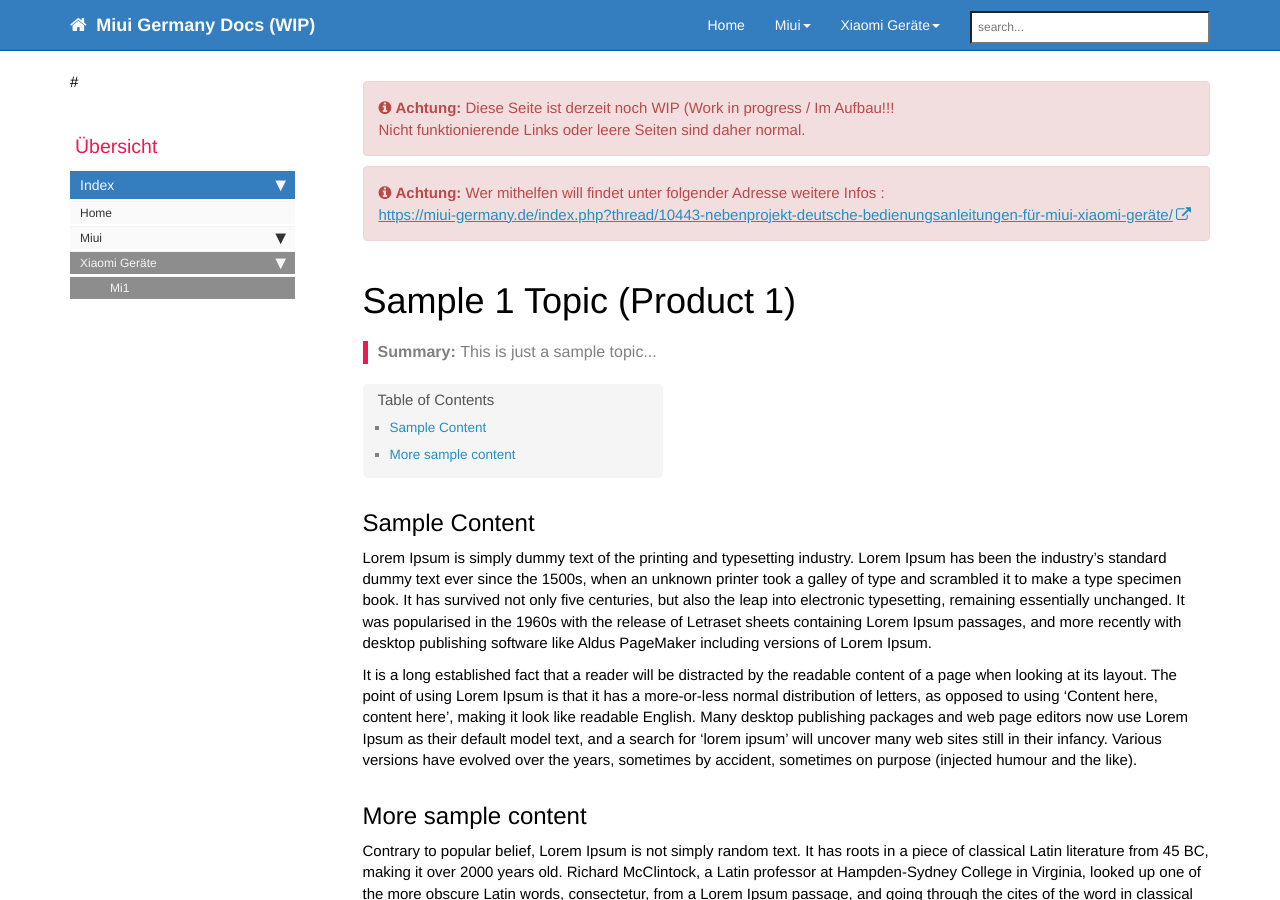
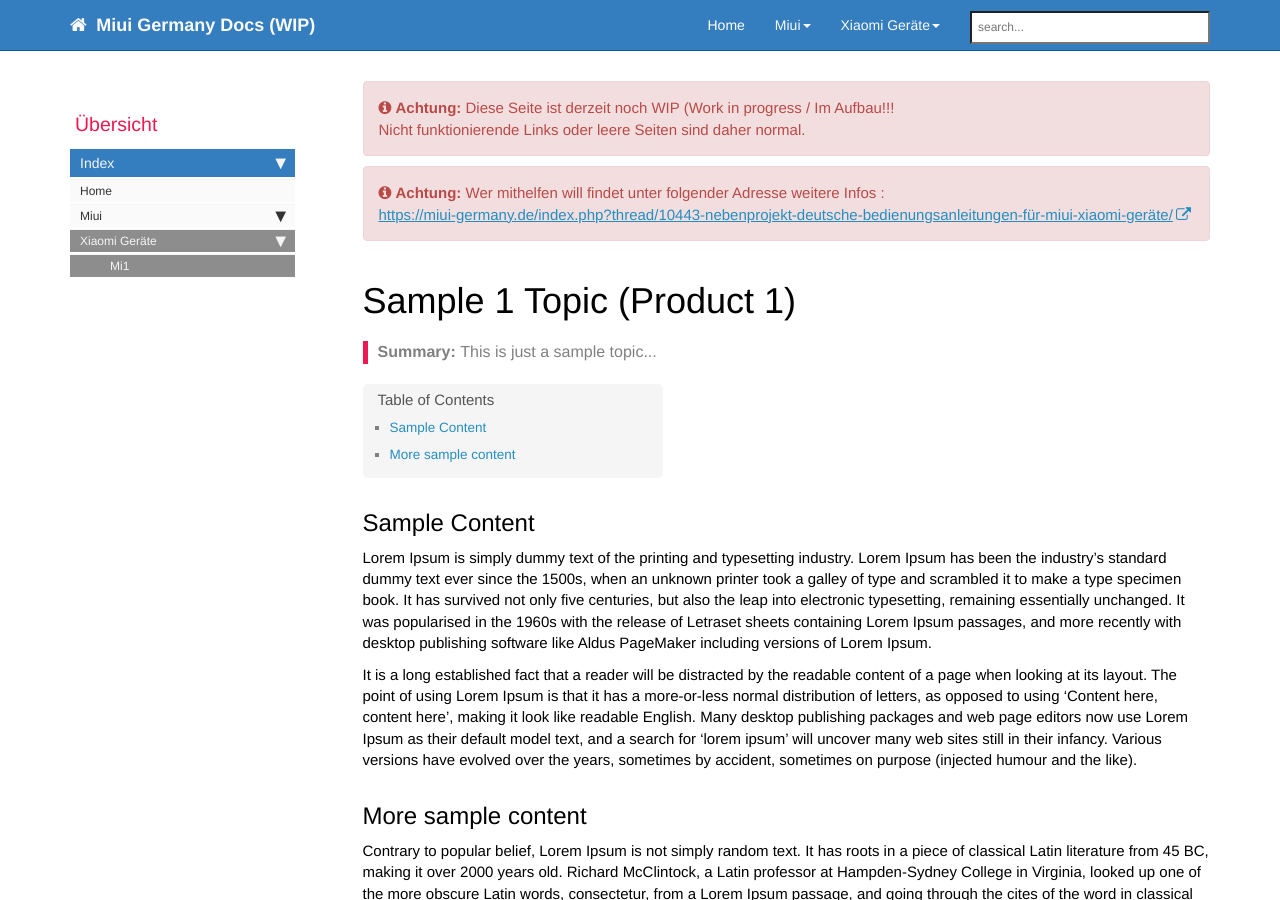
Before and after one commit to miui-russia/docs-miui8, a Jekyll site: the page built from geräte/mi1/mi1_info.md, in a window 1280 px wide and 900 px high. Built offline with Jekyll 4.4.1, drawn with Linux system fonts in a browser that asks for light colours; nearby versions of some CDN libraries; comment, search, counter and statistics services are not loaded.

Commit message:
Prepare docs base

```diff
--- a/_includes/custom/sidebarconfigs.html
+++ b/_includes/custom/sidebarconfigs.html
@@ -14,7 +14,7 @@
 {% assign sidebar = site.data.sidebars.tags_sidebar.entries %}
 
 {% else %}
-# {% assign sidebar = site.data.sidebars.home_sidebar.entries %}
+<!-- {% assign sidebar = site.data.sidebars.home_sidebar.entries %} -->
 {% endif %}
 
 
```
